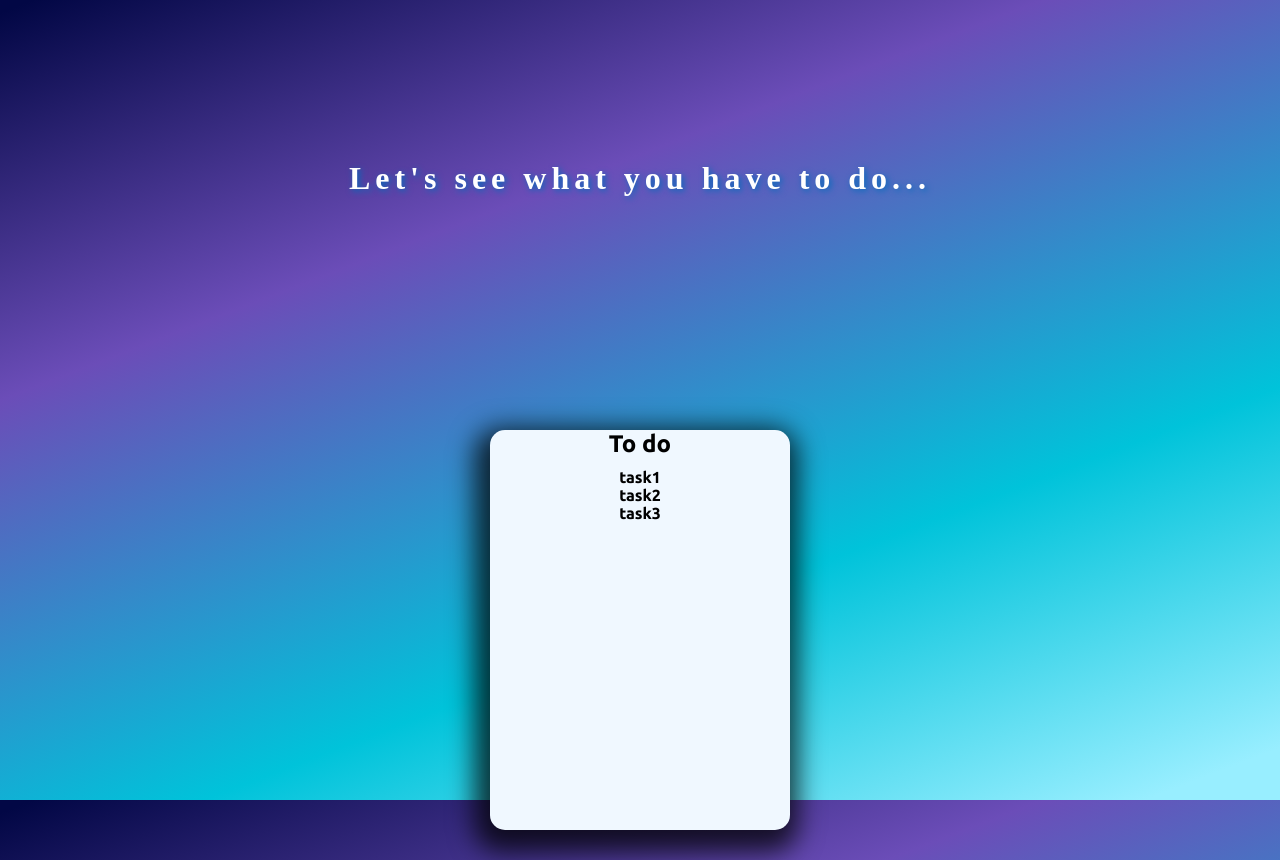
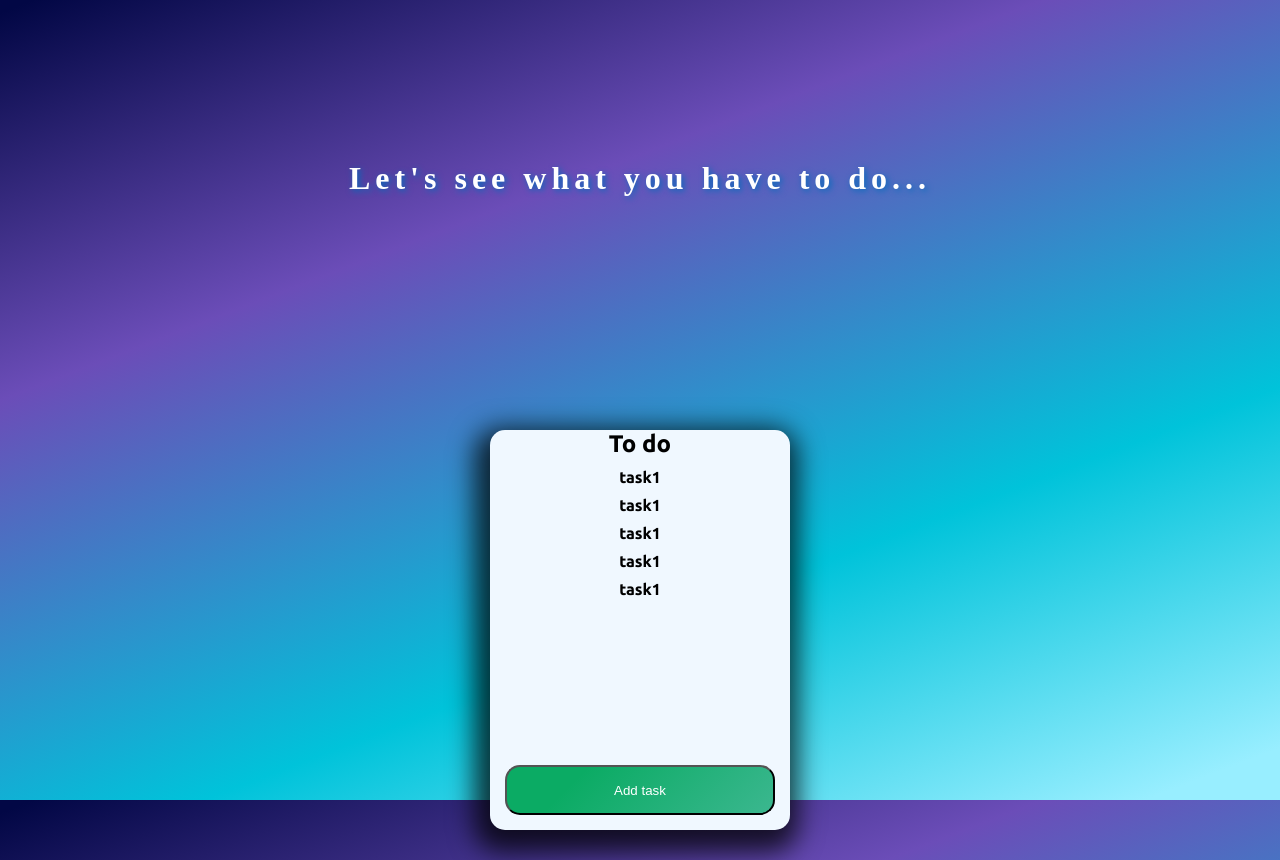
Before and after one commit to jakubiszon26/react-to-do-app, a React (Create React App) app: page / in a window 1280 px wide. Built offline with nearby package versions, Linux system fonts and the light colour scheme.

Commit message:
add task button style

```diff
--- a/src/components/Card.js
+++ b/src/components/Card.js
@@ -1,14 +1,19 @@
 import React from "react";
 
-export default function Card({data}) {
+export default function Card({ data }) {
   return (
     <div className="card">
       <h2 className="card-title">{data.title}</h2>
       <ul className="card-ul">
-        {data.tasks.map(item => <li>
-          <h4>{item}</h4>
-        </li>)}
+        {data.tasks.map((item) => (
+          <li key={item.id}>
+            <h4>{item.title}</h4>
+          </li>
+        ))}
       </ul>
+      <div className="card-button">
+        <button className="add-task-button">Add task</button>
+      </div>
     </div>
   );
 }
--- a/src/data.js
+++ b/src/data.js
@@ -2,7 +2,28 @@ const data = {
   cards: [
     {
       title: "To do",
-      tasks: ["task1", "task2", "task3"],
+      tasks: [
+        {
+          id: 1,
+          title: "task1",
+        },
+        {
+          id: 2,
+          title: "task1",
+        },
+        {
+          id: 3,
+          title: "task1",
+        },
+        {
+          id: 4,
+          title: "task1",
+        },
+        {
+          id: 5,
+          title: "task1",
+        },
+      ],
     },
   ],
 };
--- a/src/index.css
+++ b/src/index.css
@@ -62,6 +62,7 @@ body {
   -moz-box-shadow: -4px 10px 26px 12px rgba(0, 0, 0, 0.75);
   box-shadow: -4px 10px 26px 12px rgba(0, 0, 0, 0.75);
   font-family: "Ubuntu", sans-serif;
+  position: relative;
 }
 .cardsList {
   display: flex;
@@ -78,6 +79,30 @@ body {
 .card-title {
   text-align: center;
   margin-bottom: 10px;
+}
+li {
+  margin-bottom: 10px;
+}
+.item {
+  width: 95%;
+  margin-left: 2.5%;
+  margin-right: 2.5%;
+  height: 50px;
+  background-color: lightgray;
+}
+.add-task-button {
+  width: 90%;
+  height: 50px;
+  margin: 5%;
+  position: absolute;
+  bottom: 0;
+  background-color: #3bb78f;
+  background-image: linear-gradient(315deg, #3bb78f 0%, #0bab64 74%);
+  border-radius: 15px;
+  color: white;
+}
+.card-button {
+  display: block;
 }
 @keyframes heading-left {
   0% {
```
Also changed, not shown: src/components/Item.js (added, +9 -0 lines), 1 other file (tests, documents, lock files or other folders).
